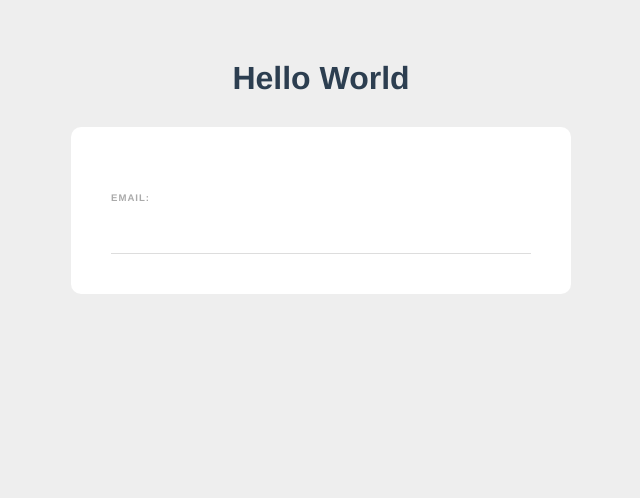
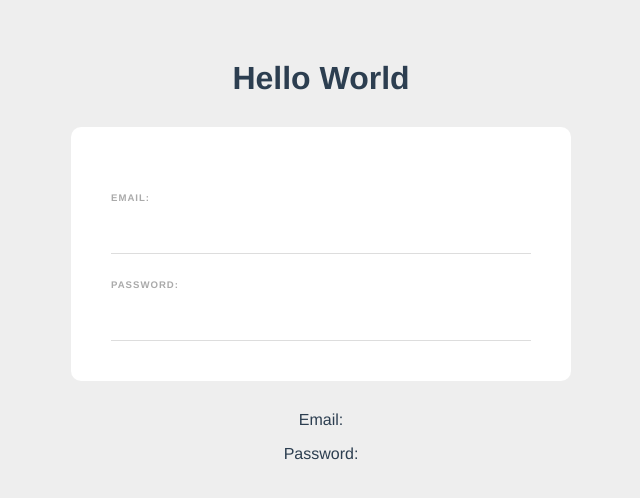
Before and after one commit to Lu-Smith/vue_form, a Vue app: page / in a window 1280 px wide. Shown: the top 498 px of the page, without its empty margins (319-959 px from the left). Built offline with nearby package versions, Linux system fonts and the light colour scheme.

Commit message:
Updated SignupForm.vue

```diff
--- a/src/components/SignupForm.vue
+++ b/src/components/SignupForm.vue
@@ -4,14 +4,21 @@
         Email:
     </label>
     <input type="email" required v-model="email">
+  <label>
+        Password:
+    </label>
+    <input type="password" required v-model="password">
   </form>
+  <p>Email: {{ email }}</p>
+  <p>Password: {{ password }}</p>
 </template>
 
 <script>
 export default {
     data() {
         return {
-            email: ''
+            email: '',
+            password: ''
         }
     }
 
```
